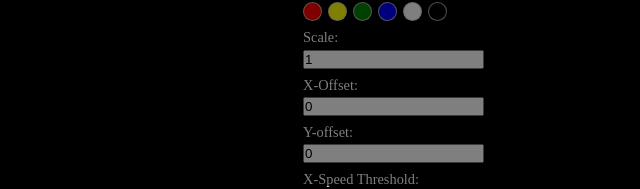
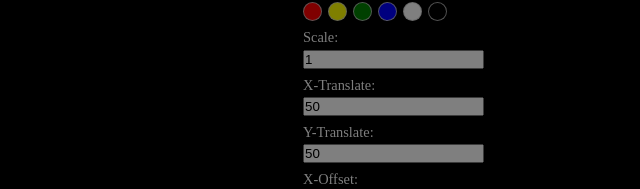
Before and after one commit to k1105/visualizer-app, a Next.js app: page / in a window 1280 px wide. Shown: the part 614-803 px from the top of the page, without its empty margins (377-1017 px from the left). Built offline with nearby package versions, Linux system fonts and the light colour scheme; no server answers.

Commit message:
translateの設定

```diff
--- a/components/Debugger.tsx
+++ b/components/Debugger.tsx
@@ -17,12 +17,16 @@ type Props = {
   displayedPeopleRef: MutableRefObject<DisplayedPerson[]>;
   setTextColor: (color: string) => void;
   scale: number;
+  xTranslate: number;
+  yTranslate: number;
   xOffset: number;
   yOffset: number;
   canvasSize: { width: number; height: number };
   server: string;
   xSpeedThreshold: number;
   ySpeedThreshold: number;
+  setXTranslate: (val: number) => void;
+  setYTranslate: (val: number) => void;
   setScale: (scale: number) => void;
   setXOffset: (offset: number) => void;
   setYOffset: (offset: number) => void;
@@ -36,6 +40,8 @@ export const Debugger = ({
   thresholdRef,
   displayedPeopleRef,
   scale,
+  xTranslate,
+  yTranslate,
   xOffset,
   yOffset,
   server,
@@ -44,6 +50,8 @@ export const Debugger = ({
   ySpeedThreshold,
   setTextColor,
   setScale,
+  setXTranslate,
+  setYTranslate,
   setXOffset,
   setYOffset,
   setServer,
@@ -184,6 +192,16 @@ export const Debugger = ({
                 propertyName="Scale"
                 value={scale}
                 setValue={setScale}
+              />
+              <ValueInputField
+                propertyName="X-Translate"
+                value={xTranslate}
+                setValue={setXTranslate}
+              />
+              <ValueInputField
+                propertyName="Y-Translate"
+                value={yTranslate}
+                setValue={setYTranslate}
               />
               <ValueInputField
                 propertyName="X-Offset"
--- a/components/Sketch.tsx
+++ b/components/Sketch.tsx
@@ -25,6 +25,8 @@ export function Sketch({
   const [scale, setScale] = useState<number>(1);
   const [xOffset, setXOffset] = useState<number>(0);
   const [yOffset, setYOffset] = useState<number>(0);
+  const [xTranslate, setXTranslate] = useState<number>(50);
+  const [yTranslate, setYTranslate] = useState<number>(50);
   const [xSpeedThreshold, setXSpeedThreshold] = useState<number>(50);
   const [ySpeedThreshold, setYSpeedThreshold] = useState<number>(50);
   const [canvasSize, setCanvasSize] = useState<{
@@ -168,6 +170,10 @@ export function Sketch({
           canvasHeight={canvasSize.height}
         />
         <Debugger
+          xTranslate={xTranslate}
+          yTranslate={yTranslate}
+          setXTranslate={setXTranslate}
+          setYTranslate={setYTranslate}
           thresholdRef={thresholdRef}
           displayedPeopleRef={displayedPeopleRef}
           setTextColor={setTextColor}
@@ -192,7 +198,7 @@ export function Sketch({
           position: absolute;
           top: 50%;
           left: 50%;
-          transform: translate(-50%, -50%);
+          transform: translate(${-xTranslate}%, ${-yTranslate}%);
         }
       `}</style>
     </>
```
